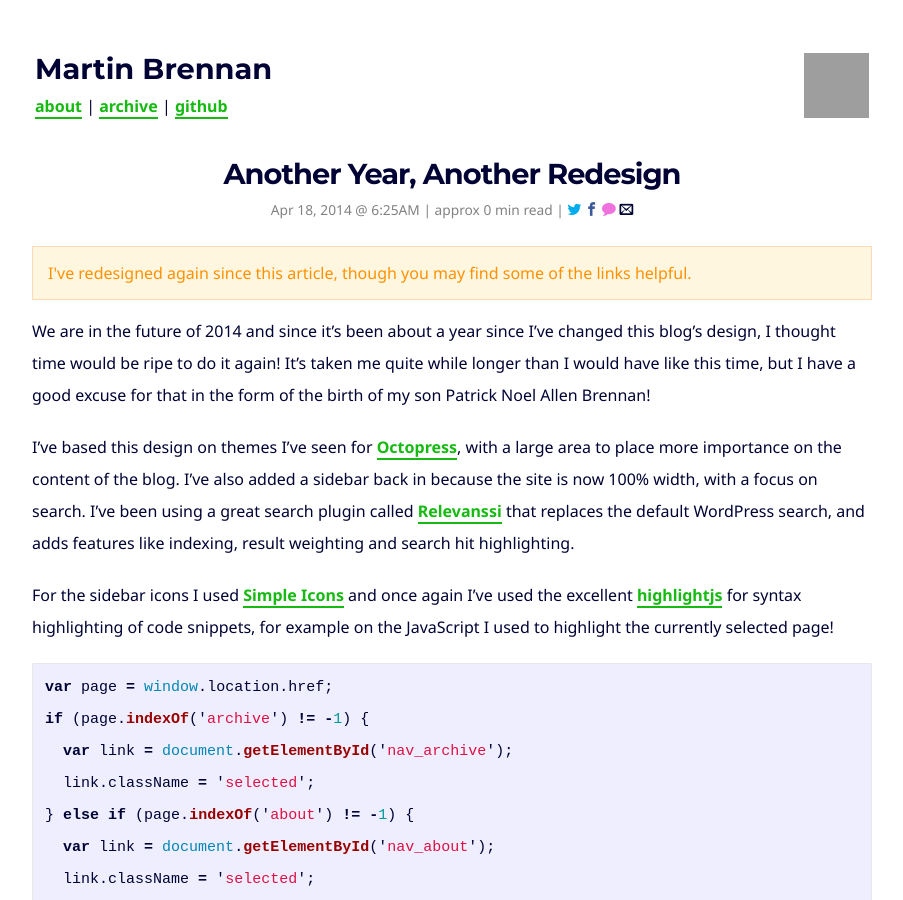
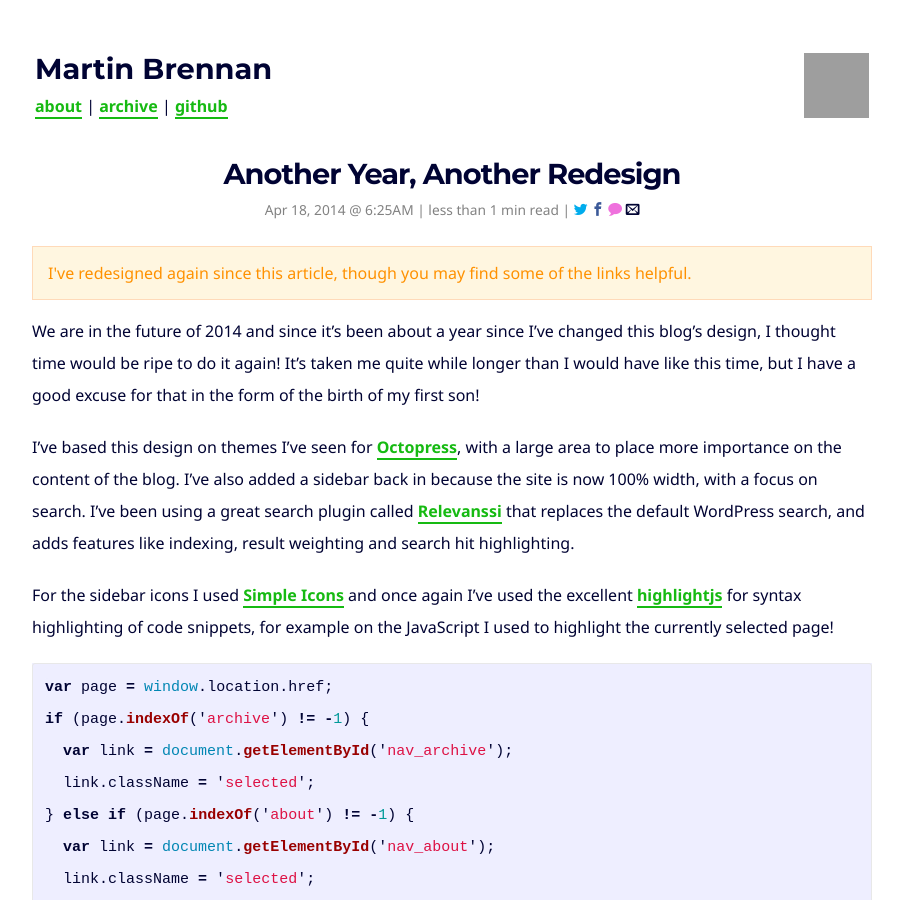
Before and after one commit to martin-brennan/martin-brennan.com, a Jekyll site: the page built from _posts/2014-04-18-another-year-another-redesign.md, in a window 1280 px wide and 900 px high. Shown: the whole window, without its empty margins (188-1091 px from the left). Built offline with Jekyll 4.4.1, drawn with Linux system fonts in a browser that asks for light colours; some web fonts are replaced; comment, search, counter and statistics services are not loaded; grey boxes are pictures that could not be loaded.

Commit message:
removed details

```diff
--- a/_posts/2014-04-18-another-year-another-redesign.md
+++ b/_posts/2014-04-18-another-year-another-redesign.md
@@ -20,7 +20,7 @@ categories:
 
 {% include deprecated.html message="I've redesigned again since this article, though you may find some of the links helpful." cssclass="deprecated" %}
 
-We are in the future of 2014 and since it&#8217;s been about a year since I&#8217;ve changed this blog&#8217;s design, I thought time would be ripe to do it again! It&#8217;s taken me quite while longer than I would have like this time, but I have a good excuse for that in the form of the birth of my son Patrick Noel Allen Brennan!<!--more-->
+We are in the future of 2014 and since it&#8217;s been about a year since I&#8217;ve changed this blog&#8217;s design, I thought time would be ripe to do it again! It&#8217;s taken me quite while longer than I would have like this time, but I have a good excuse for that in the form of the birth of my first son!<!--more-->
 
 I&#8217;ve based this design on themes I&#8217;ve seen for [Octopress](http://octopress.org/), with a large area to place more importance on the content of the blog. I&#8217;ve also added a sidebar back in because the site is now 100% width, with a focus on search. I&#8217;ve been using a great search plugin called [Relevanssi](https://wordpress.org/plugins/relevanssi/ "relevanssi") that replaces the default WordPress search, and adds features like indexing, result weighting and search hit highlighting.
 
--- a/js/readtime.js
+++ b/js/readtime.js
@@ -12,7 +12,11 @@ function calculateReadTime() {
   readTime = readTime * 60 + (numCodeBlocks * 15);
   readTime = Math.floor(readTime / 60);
 
-  document.querySelector('.readtime').innerHTML = 'approx ' + readTime + ' min read';
+  if (readTime === 0) {
+    document.querySelector('.readtime').innerHTML = 'less than ' + 1 + ' min read';
+  } else {
+    document.querySelector('.readtime').innerHTML = 'approx ' + readTime + ' min read';
+  }
 }
 
 document.addEventListener('DOMContentLoaded', calculateReadTime);
```
